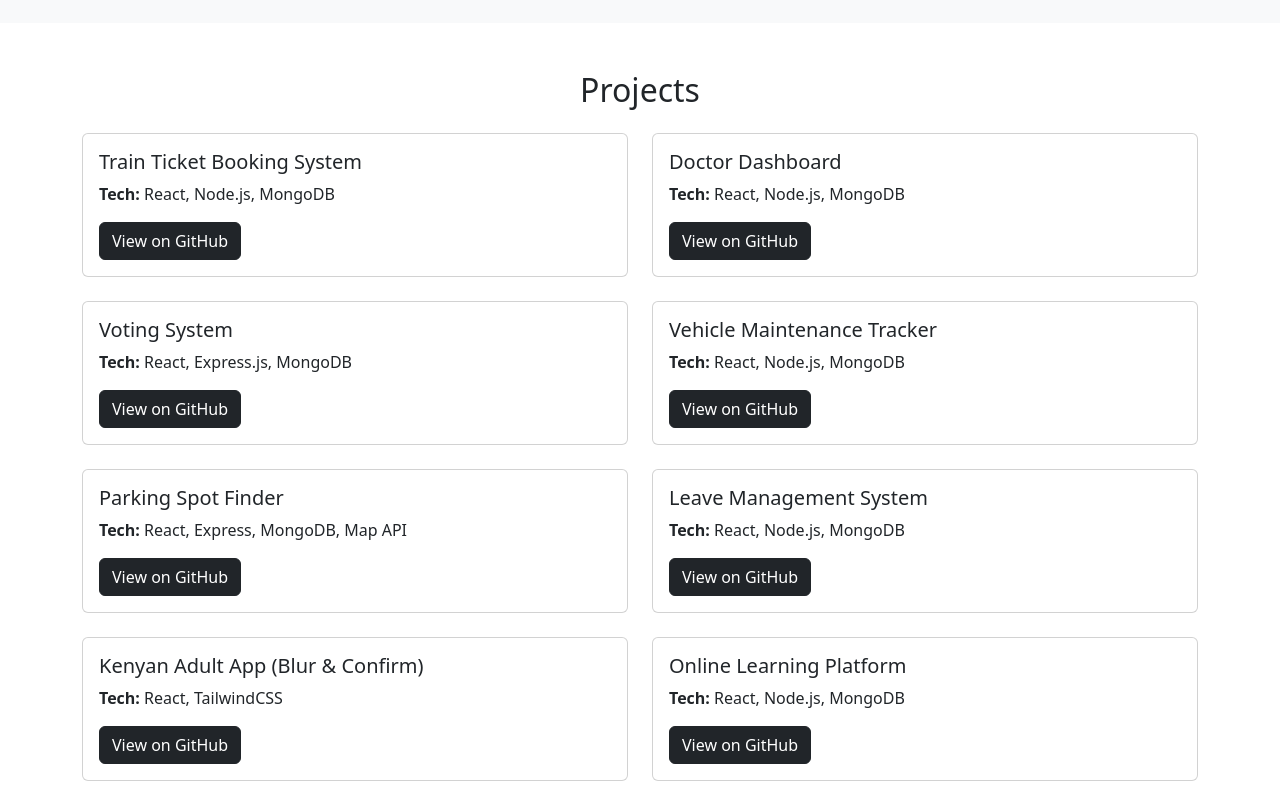
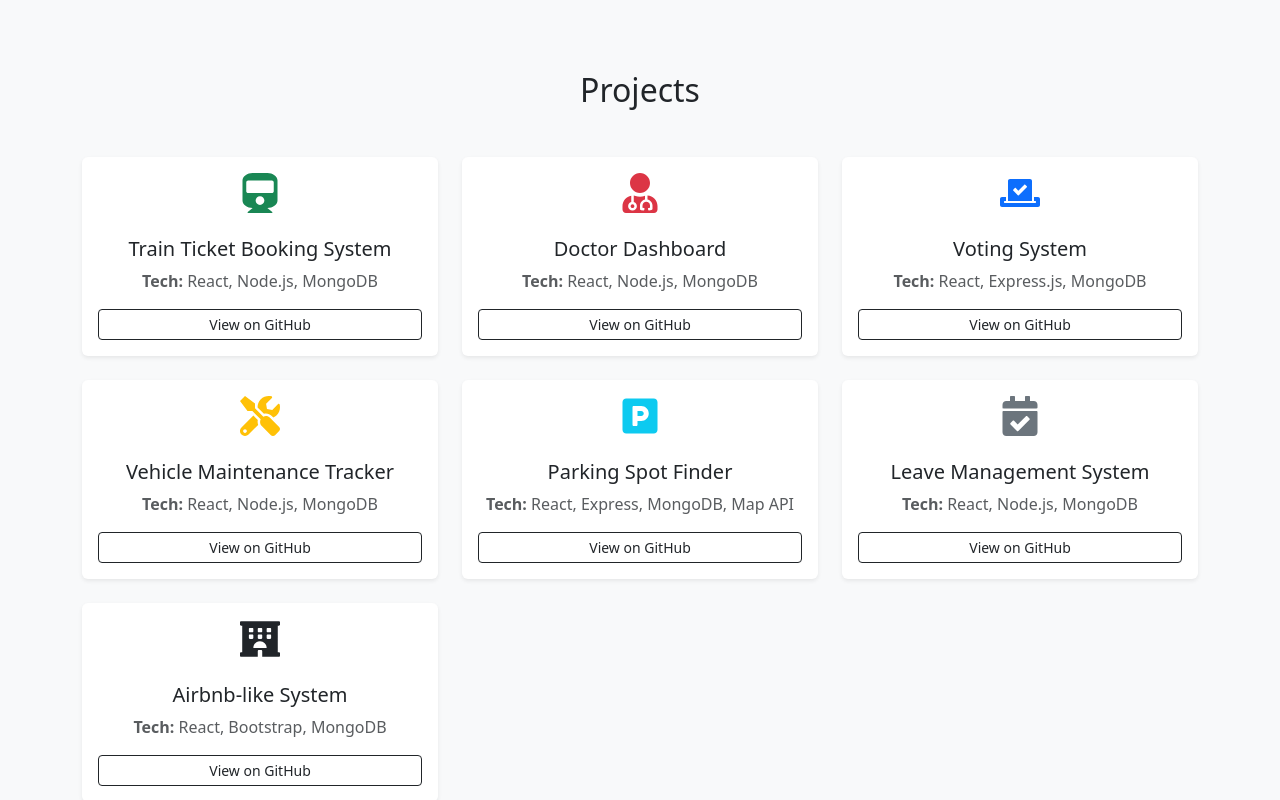
Before and after one commit to Melkzedk/my-portfolio, a React (Create React App) app: page / in a window 1280 px wide. Shown: the part 1680-2480 px from the top of the page. Built offline with nearby package versions, Linux system fonts and the light colour scheme.

Commit message:
boostrap updates

```diff
--- a/src/components/Projects.js
+++ b/src/components/Projects.js
@@ -1,66 +1,72 @@
 import React from 'react';
+import { FaTrain, FaUserMd, FaVoteYea, FaTools, FaParking, FaCalendarCheck, FaHotel } from 'react-icons/fa';
 
 const projects = [
   {
     name: 'Train Ticket Booking System',
     tech: 'React, Node.js, MongoDB',
-    github: 'https://github.com/yourusername/train-booking',
+    icon: <FaTrain className="text-success display-6 mb-3" />,
+    github: 'https://github.com/Melkzedk/Train-Ticket-System',
   },
   {
     name: 'Doctor Dashboard',
     tech: 'React, Node.js, MongoDB',
-    github: 'https://github.com/yourusername/doctor-dashboard',
+    icon: <FaUserMd className="text-danger display-6 mb-3" />,
+    github: 'https://github.com/itfunda123/Doctor-Appointment-System',
   },
   {
     name: 'Voting System',
     tech: 'React, Express.js, MongoDB',
-    github: 'https://github.com/yourusername/voting-system',
+    icon: <FaVoteYea className="text-primary display-6 mb-3" />,
+    github: 'https://github.com/Melkzedk/Voting-system',
   },
   {
     name: 'Vehicle Maintenance Tracker',
     tech: 'React, Node.js, MongoDB',
-    github: 'https://github.com/yourusername/vehicle-tracker',
+    icon: <FaTools className="text-warning display-6 mb-3" />,
+    github: 'https://github.com/Melkzedk/vehicle-maintenance-tracker',
   },
   {
     name: 'Parking Spot Finder',
     tech: 'React, Express, MongoDB, Map API',
-    github: 'https://github.com/yourusername/parking-finder',
+    icon: <FaParking className="text-info display-6 mb-3" />,
+    github: 'https://github.com/itfunda123/Parking-Finder',
   },
   {
     name: 'Leave Management System',
     tech: 'React, Node.js, MongoDB',
-    github: 'https://github.com/yourusername/leave-management',
-  },
-  {
-    name: 'Kenyan Adult App (Blur & Confirm)',
-    tech: 'React, TailwindCSS',
-    github: 'https://github.com/yourusername/kenyan-app',
-  },
-  {
-    name: 'Online Learning Platform',
-    tech: 'React, Node.js, MongoDB',
-    github: 'https://github.com/yourusername/online-learning',
+    icon: <FaCalendarCheck className="text-secondary display-6 mb-3" />,
+    github: 'https://github.com/Melkzedk/Leave-Management-System',
   },
   {
     name: 'Airbnb-like System',
     tech: 'React, Bootstrap, MongoDB',
-    github: 'https://github.com/yourusername/airbnb-clone',
+    icon: <FaHotel className="text-purple display-6 mb-3" />,
+    github: 'https://github.com/Melkzedk/AirBnb-System',
   },
 ];
 
 function Projects() {
   return (
-    <section id="projects" className="p-5">
-      <h2 className="text-center mb-4">Projects</h2>
+    <section id="projects" className="py-5 bg-light">
       <div className="container">
+        <h2 className="text-center mb-5">Projects</h2>
         <div className="row">
           {projects.map((proj, index) => (
-            <div className="col-md-6 mb-4" key={index}>
-              <div className="card h-100">
-                <div className="card-body">
-                  <h5 className="card-title">{proj.name}</h5>
-                  <p className="card-text"><strong>Tech:</strong> {proj.tech}</p>
-                  <a href={proj.github} target="_blank" rel="noreferrer" className="btn btn-dark">View on GitHub</a>
+            <div className="col-md-6 col-lg-4 mb-4" key={index}>
+              <div className="card h-100 text-center shadow-sm border-0">
+                <div className="card-body d-flex flex-column align-items-center">
+                  {proj.icon}
+                  <h5 className="card-title mt-2">{proj.name}</h5>
+                  <p className="card-text text-muted"><strong>Tech:</strong> {proj.tech}</p>
+                  <a
+                    href={proj.github}
+                    target="_blank"
+                    rel="noreferrer"
+                    className="btn btn-outline-dark btn-sm mt-auto w-100"
+                  >
+                    View on GitHub
+                  </a>
                 </div>
               </div>
             </div>
```
